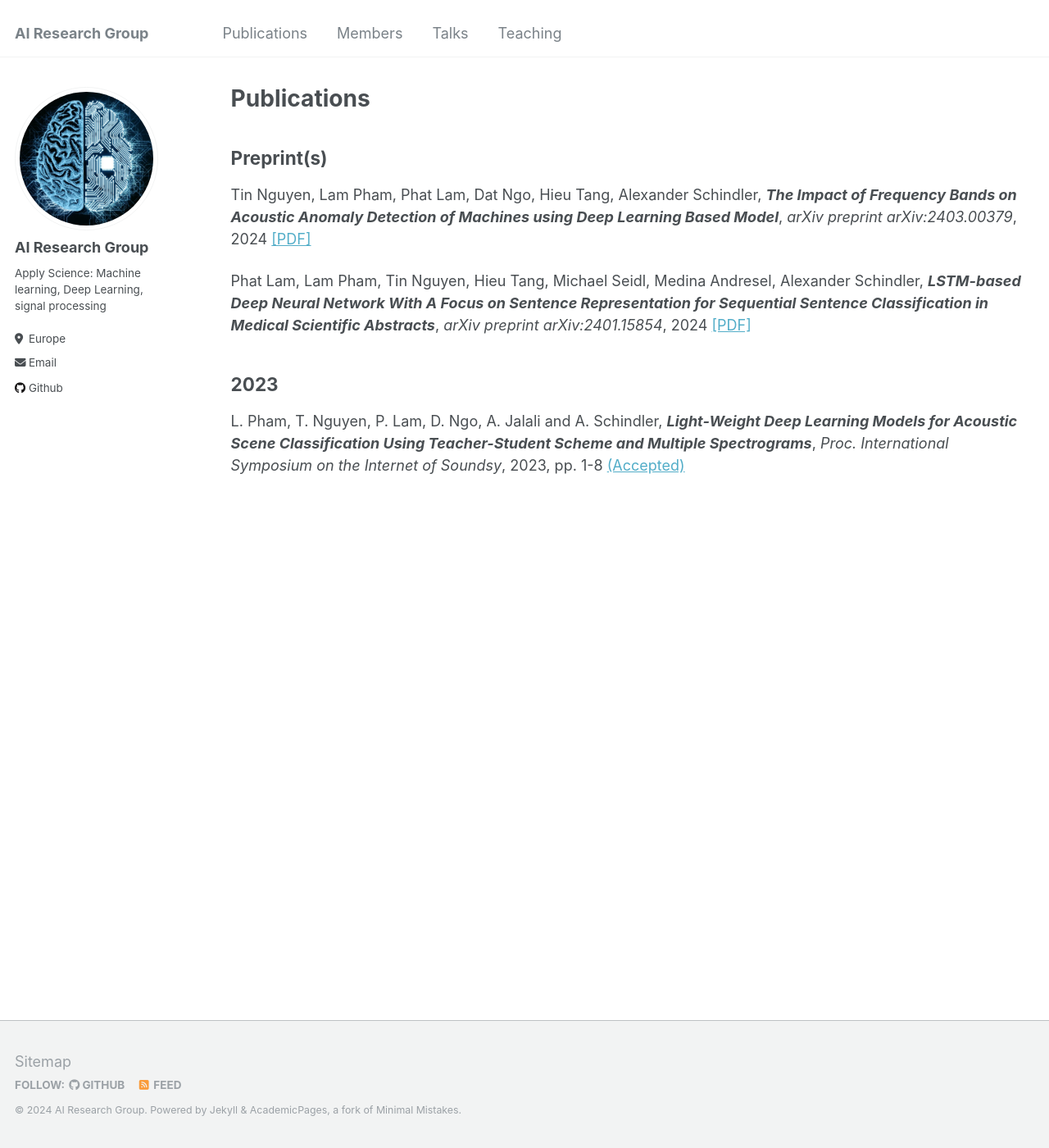
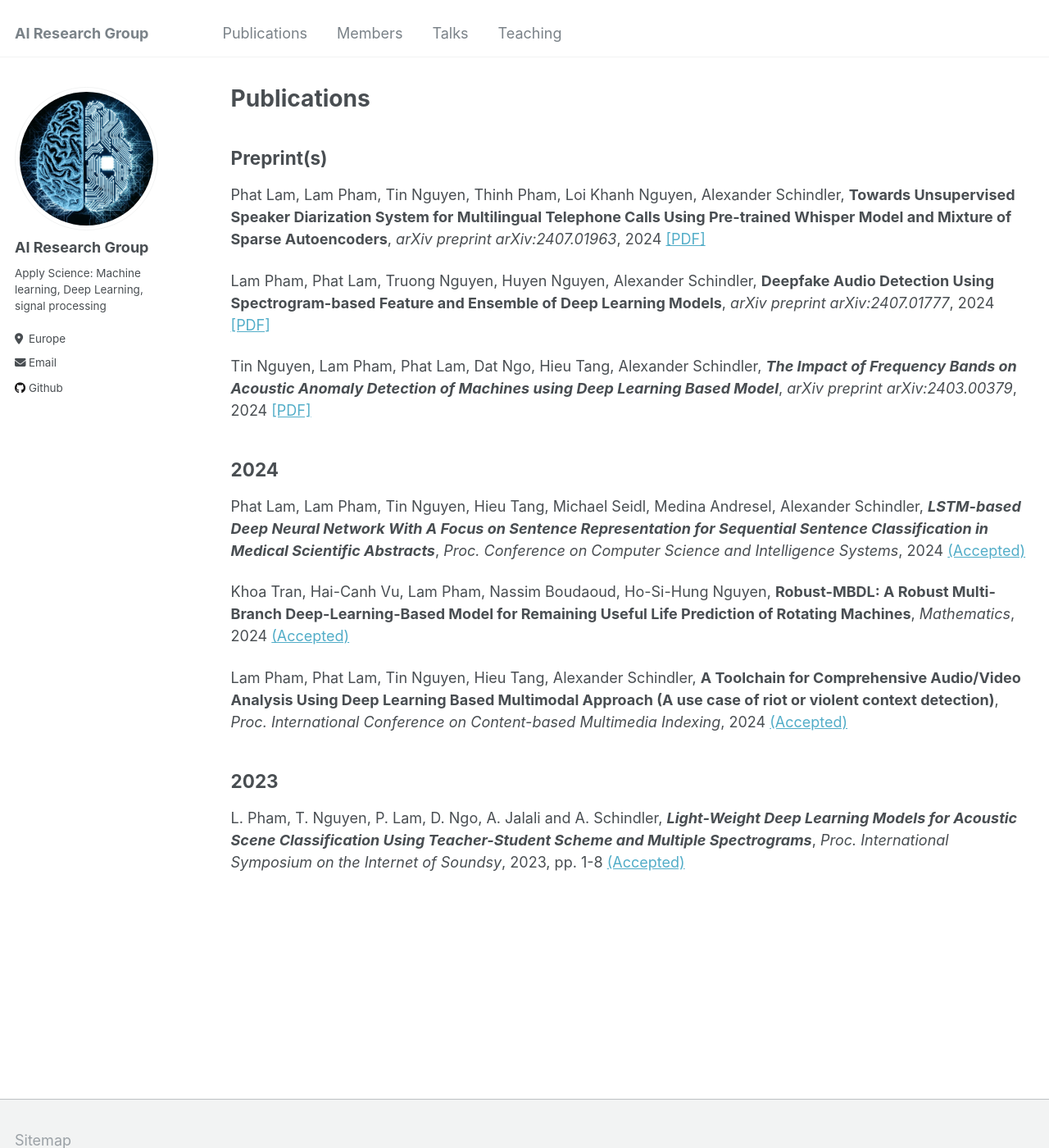
Before and after one commit to AI-ResearchGroup/AI-ResearchGroup.github.io, a Jekyll site: the page built from _pages/publications.md, in a window 1280 px wide and 1400 px high. Shown: the whole window at 82% size. Built offline with Jekyll 4.4.1, drawn with Linux system fonts in a browser that asks for light colours.

Commit message:
Update publications.md

```diff
--- a/_pages/publications.md
+++ b/_pages/publications.md
@@ -8,9 +8,20 @@ author_profile: true
 Preprint(s)
 ------
 
+Phat Lam, Lam Pham, Tin Nguyen, Thinh Pham, Loi Khanh Nguyen, Alexander Schindler, __Towards Unsupervised Speaker Diarization System for Multilingual Telephone Calls Using Pre-trained Whisper Model and Mixture of Sparse Autoencoders__, *arXiv preprint arXiv:2407.01963*, 2024 [[PDF]](https://arxiv.org/pdf/2407.01963)
+
+Lam Pham, Phat Lam, Truong Nguyen, Huyen Nguyen, Alexander Schindler, __Deepfake Audio Detection Using Spectrogram-based Feature and Ensemble of Deep Learning Models__, *arXiv preprint arXiv:2407.01777*, 2024 [[PDF]](https://arxiv.org/pdf/2407.01777)
+
 Tin Nguyen, Lam Pham, Phat Lam, Dat Ngo, Hieu Tang, Alexander Schindler, ___The Impact of Frequency Bands on Acoustic Anomaly Detection of Machines using Deep Learning Based Model___, *arXiv preprint arXiv:2403.00379*, 2024 [[PDF]](https://arxiv.org/pdf/2403.00379)
 
-Phat Lam, Lam Pham, Tin Nguyen, Hieu Tang, Michael Seidl, Medina Andresel, Alexander Schindler, ___LSTM-based Deep Neural Network With A Focus on Sentence Representation for Sequential Sentence Classification in Medical Scientific Abstracts___, *arXiv preprint arXiv:2401.15854*, 2024 [[PDF]](https://arxiv.org/pdf/2401.15854)
+2024
+------
+
+Phat Lam, Lam Pham, Tin Nguyen, Hieu Tang, Michael Seidl, Medina Andresel, Alexander Schindler, ___LSTM-based Deep Neural Network With A Focus on Sentence Representation for Sequential Sentence Classification in Medical Scientific Abstracts___, *Proc. Conference on Computer Science and Intelligence Systems*, 2024 [(Accepted)](https://arxiv.org/pdf/2401.15854)
+
+Khoa Tran, Hai-Canh Vu, Lam Pham, Nassim Boudaoud, Ho-Si-Hung Nguyen, __Robust-MBDL: A Robust Multi-Branch Deep-Learning-Based Model for Remaining Useful Life Prediction of Rotating Machines__, *Mathematics*, 2024 [(Accepted)](https://www.mdpi.com/2227-7390/12/10/1569)
+
+Lam Pham, Phat Lam, Tin Nguyen, Hieu Tang, Alexander Schindler, __A Toolchain for Comprehensive Audio/Video Analysis Using Deep Learning Based Multimodal Approach (A use case of riot or violent context detection)__, *Proc. International Conference on Content-based Multimedia Indexing*, 2024 [(Accepted)](https://arxiv.org/pdf/2407.03110)
 
 2023
 ------
```
